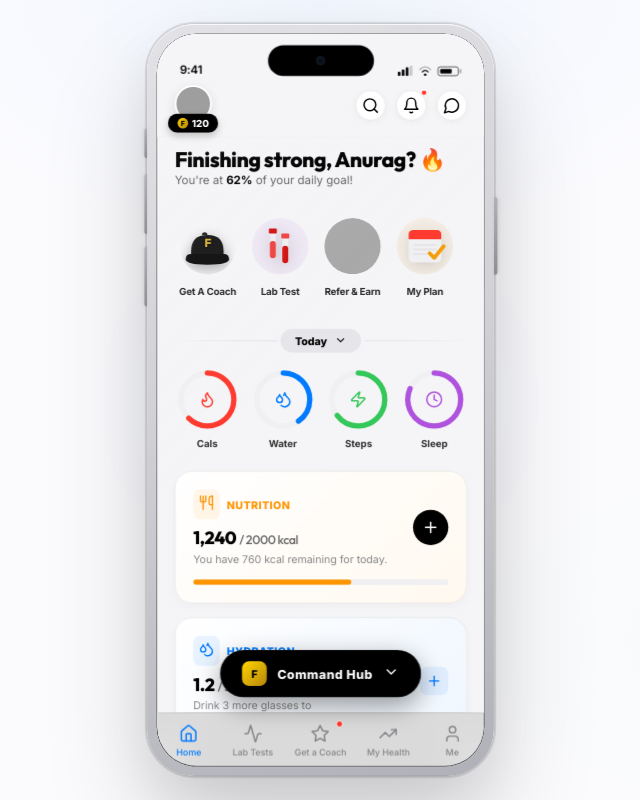
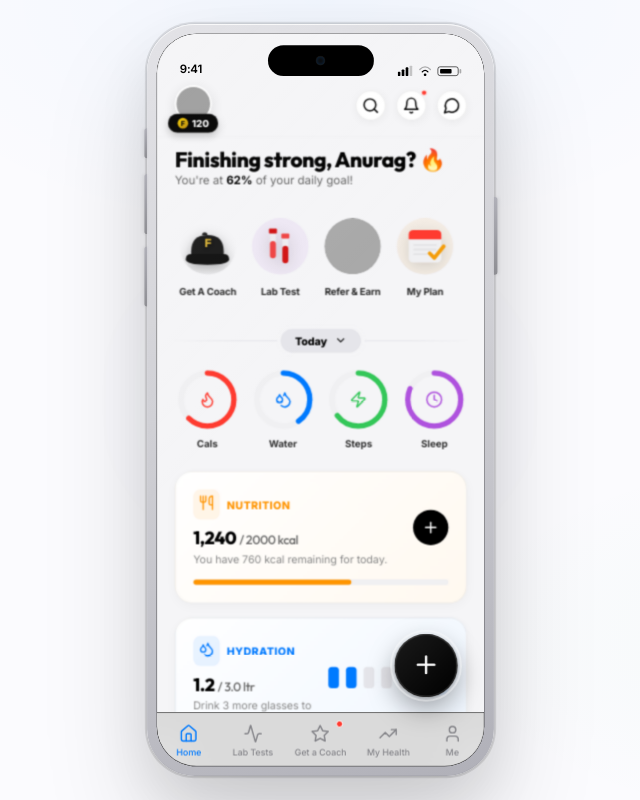
Before and after one commit to Anurag242/Fittr, a React (Vite) app: page / in a window 1280 px wide. Shown: the whole page, without its empty margins (320-960 px from the left). Built offline with nearby package versions, Linux system fonts and the light colour scheme; grey boxes are pictures that could not be loaded.

Commit message:
feat: implement Service Hub V5 Haptic Command Arc iteration

```diff
--- a/src/App.jsx
+++ b/src/App.jsx
@@ -118,132 +118,114 @@ function CalendarOverlay({ isOpen, onClose, onSelect }) {
   );
 }
 
-// ─── Command Dock (OUT OF THE BOX ITERATION 4) ────────
-function CommandDock({ isOpen, onToggle }) {
+// ─── Magic Arc Hub (OUT OF THE BOX ITERATION 5) ──────
+function MagicArcHub({ isOpen, onToggle }) {
   const services = [
-    { label: 'My Plan', desc: 'Workout & Rituals', isCalendar: true, color: '#F59E0B' },
-    { label: 'Smart Scale', desc: 'Composition', isScale: true, color: '#8B5CF6' },
-    { label: 'Lab Test', desc: 'Vitals & Blood', isLabTest: true, color: '#AF52DE' },
-    { label: 'Coach', desc: 'Elite Guidance', isCap: true, color: '#1A1A1A' },
+    { label: 'Coach', icon: Star, color: '#FFD700', angle: -90, isCap: true },
+    { label: 'Labs', icon: Activity, color: '#AF52DE', angle: -60, isLabTest: true },
+    { label: 'Plan', icon: ClipboardList, color: '#34C759', angle: -30, isCalendar: true },
+    { label: 'Scale', icon: Weight, color: '#007AFF', angle: 0, isScale: true },
   ];
 
   const getAsset = (item) => {
     if (item.isCap) return (
-      <svg viewBox="0 0 100 100" style={{ width: '40px', height: '40px' }}>
+      <svg viewBox="0 0 100 100" style={{ width: '32px', height: '32px' }}>
         <path d="M20,60 Q20,30 50,30 Q80,30 80,60 L80,65 Q80,75 50,75 Q20,75 20,65 Z" fill="#FFF" />
         <text x="50" y="55" textAnchor="middle" fontSize="14" fontWeight="900" fill="#D4AF37">F</text>
       </svg>
     );
     if (item.isCalendar) return (
-      <svg viewBox="0 0 100 100" style={{ width: '40px', height: '40px' }}>
+      <svg viewBox="0 0 100 100" style={{ width: '32px', height: '32px' }}>
         <rect x="15" y="25" width="70" height="60" rx="10" fill="#FFF" />
         <path d="M15,35 L85,35 L85,25 Q85,15 75,15 L25,15 Q15,15 15,25 Z" fill="#FF3B30" />
       </svg>
     );
     if (item.isScale) return (
-      <svg viewBox="0 0 100 100" style={{ width: '40px', height: '40px' }}>
+      <svg viewBox="0 0 100 100" style={{ width: '32px', height: '32px' }}>
         <rect x="10" y="20" width="80" height="70" rx="12" fill="#FFF" />
         <rect x="35" y="35" width="30" height="15" rx="4" fill="#000" />
       </svg>
     );
     if (item.isLabTest) return (
-      <svg viewBox="0 0 100 100" style={{ width: '40px', height: '40px' }}>
+      <svg viewBox="0 0 100 100" style={{ width: '32px', height: '32px' }}>
         <rect x="30" y="20" width="12" height="55" rx="6" fill="#FFF" />
         <rect x="55" y="30" width="12" height="55" rx="6" fill="#FFF" />
       </svg>
     );
-    return <item.icon size={32} color="#FFF" />;
+    return <item.icon size={24} color="#FFF" />;
   };
 
   return (
-    <>
-      {/* Dim Overlay */}
+    <div style={{ position: 'absolute', bottom: '100px', right: '30px', zIndex: 3000 }}>
+      {/* Radial Menu Items */}
       <AnimatePresence>
-        {isOpen && (
+        {isOpen && services.map((s, i) => (
           <motion.div
-            initial={{ opacity: 0 }}
-            animate={{ opacity: 1 }}
-            exit={{ opacity: 0 }}
-            onClick={() => onToggle(false)}
-            style={{ position: 'absolute', inset: 0, zIndex: 1500, background: 'rgba(0,0,0,0.4)', backdropFilter: 'blur(8px)' }}
+            key={s.label}
+            initial={{ opacity: 0, scale: 0, x: 0, y: 0 }}
+            animate={{
+              opacity: 1,
+              scale: 1,
+              x: Math.cos(s.angle * (Math.PI / 180)) * 100,
+              y: Math.sin(s.angle * (Math.PI / 180)) * 100
+            }}
+            exit={{ opacity: 0, scale: 0, x: 0, y: 0 }}
+            transition={{ type: 'spring', damping: 12, stiffness: 200, delay: i * 0.05 }}
+            style={{
+              position: 'absolute',
+              width: '64px', height: '64px',
+              background: 'rgba(0,0,0,0.85)',
+              borderRadius: '50%',
+              display: 'flex', alignItems: 'center', justifyContent: 'center',
+              boxShadow: '0 8px 24px rgba(0,0,0,0.3)',
+              border: '1px solid rgba(255,255,255,0.1)',
+              cursor: 'pointer'
+            }}
+          >
+            {getAsset(s)}
+            <motion.span
+              initial={{ opacity: 0 }}
+              animate={{ opacity: 1 }}
+              style={{
+                position: 'absolute', bottom: '-22px', fontSize: '10px',
+                fontWeight: '800', color: '#000', whiteSpace: 'nowrap'
+              }}
+            >
+              {s.label.toUpperCase()}
+            </motion.span>
+          </motion.div>
+        ))}
+      </AnimatePresence>
+
+      {/* Main Trigger Orb */}
+      <motion.button
+        whileTap={{ scale: 0.9 }}
+        onClick={() => onToggle(!isOpen)}
+        style={{
+          width: '72px', height: '72px',
+          background: isOpen ? '#000' : 'linear-gradient(135deg, #1A1A1A 0%, #000 100%)',
+          borderRadius: '50%',
+          border: '2px solid rgba(255,255,255,0.1)',
+          display: 'flex', alignItems: 'center', justifyContent: 'center',
+          boxShadow: '0 12px 32px rgba(0,0,0,0.4)',
+          cursor: 'pointer',
+          position: 'relative',
+          zIndex: 3001
+        }}
+      >
+        <motion.div animate={{ rotate: isOpen ? 45 : 0 }}>
+          <Plus size={32} color="#FFF" />
+        </motion.div>
+
+        {!isOpen && (
+          <motion.div
+            animate={{ scale: [1, 1.2, 1], opacity: [0.3, 0.6, 0.3] }}
+            transition={{ repeat: Infinity, duration: 2 }}
+            style={{ position: 'absolute', inset: -4, border: '2px solid #FFF', borderRadius: '50%', opacity: 0.3 }}
           />
         )}
-      </AnimatePresence>
-
-      <div style={{
-        position: 'absolute', bottom: '100px', left: '50%', transform: 'translateX(-50%)',
-        zIndex: 1600, width: '100%', padding: '0 20px', pointerEvents: 'none'
-      }}>
-        <AnimatePresence>
-          {isOpen && (
-            <motion.div
-              initial={{ y: 100, opacity: 0, scale: 0.9 }}
-              animate={{ y: 0, opacity: 1, scale: 1 }}
-              exit={{ y: 100, opacity: 0, scale: 0.9 }}
-              transition={{ type: 'spring', damping: 20, stiffness: 150 }}
-              style={{
-                background: 'rgba(26, 26, 26, 0.98)',
-                borderRadius: '32px', padding: '24px',
-                border: '1px solid rgba(255,255,255,0.1)',
-                boxShadow: '0 20px 60px rgba(0,0,0,0.5)',
-                pointerEvents: 'auto',
-                marginBottom: '20px'
-              }}
-            >
-              <div style={{ display: 'grid', gridTemplateColumns: 'repeat(2, 1fr)', gap: '16px' }}>
-                {services.map((s, i) => (
-                  <motion.div
-                    key={s.label}
-                    whileTap={{ scale: 0.95 }}
-                    initial={{ opacity: 0, y: 10 }}
-                    animate={{ opacity: 1, y: 0 }}
-                    transition={{ delay: i * 0.05 }}
-                    style={{
-                      background: 'rgba(255,255,255,0.05)',
-                      borderRadius: '24px', padding: '16px',
-                      display: 'flex', flexDirection: 'column', alignItems: 'center',
-                      textAlign: 'center', gap: '12px', cursor: 'pointer'
-                    }}
-                  >
-                    <div style={{ width: '56px', height: '56px', borderRadius: '16px', background: 'rgba(255,255,255,0.1)', display: 'flex', alignItems: 'center', justifyContent: 'center' }}>
-                      {getAsset(s)}
-                    </div>
-                    <div>
-                      <p style={{ fontSize: '13px', fontWeight: '800', color: '#FFF' }}>{s.label}</p>
-                      <p style={{ fontSize: '10px', color: 'rgba(255,255,255,0.5)', fontWeight: '600' }}>{s.desc}</p>
-                    </div>
-                  </motion.div>
-                ))}
-              </div>
-            </motion.div>
-          )}
-        </AnimatePresence>
-
-        {/* The Main Dock Pill */}
-        <motion.div
-          whileTap={{ scale: 0.92 }}
-          onClick={() => onToggle(!isOpen)}
-          style={{
-            pointerEvents: 'auto',
-            background: '#000',
-            borderRadius: '100px',
-            padding: '12px 24px',
-            display: 'flex', alignItems: 'center', justifyContent: 'center',
-            gap: '12px', border: '1px solid rgba(255,255,255,0.1)',
-            boxShadow: '0 10px 30px rgba(0,0,0,0.4)',
-            cursor: 'pointer',
-            margin: '0 auto',
-            width: 'fit-content'
-          }}
-        >
-          <div style={{ width: '28px', height: '28px', background: 'linear-gradient(135deg, #FFD700, #B8860B)', borderRadius: '8px', display: 'flex', alignItems: 'center', justifyContent: 'center', fontSize: '12px', fontWeight: '900', color: '#000' }}>F</div>
-          <span style={{ fontSize: '14px', fontWeight: '800', color: '#FFF', letterSpacing: '0.5px' }}>Command Hub</span>
-          <motion.div animate={{ rotate: isOpen ? 180 : 0 }}>
-            <ChevronDown size={18} color="#FFF" />
-          </motion.div>
-        </motion.div>
-      </div>
-    </>
+      </motion.button>
+    </div>
   );
 }
 
@@ -891,12 +873,21 @@ function BottomNav() {
 // ─── App ─────────────────────────────────────────────
 export default function App() {
   const [showCalendar, setShowCalendar] = useState(false);
-  const [showDock, setShowDock] = useState(false);
+  const [showArc, setShowArc] = useState(false);
 
   return (
     <IPhoneMockup>
       <div style={{ display: 'flex', flexDirection: 'column', height: '100%', minHeight: '852px', position: 'relative', overflow: 'hidden' }}>
-        <div style={{ flex: 1, overflowY: 'auto', overflowX: 'hidden', scrollbarWidth: 'none' }}>
+        {/* Spatial Recession Effect on Dashboard */}
+        <motion.div
+          animate={{
+            scale: showArc ? 0.94 : 1,
+            filter: showArc ? 'blur(10px) brightness(0.7)' : 'blur(0px) brightness(1)',
+            borderRadius: showArc ? '40px' : '0px'
+          }}
+          transition={{ type: 'spring', damping: 20, stiffness: 100 }}
+          style={{ flex: 1, overflowY: 'auto', overflowX: 'hidden', scrollbarWidth: 'none', background: '#F5F5F7' }}
+        >
           <div className="app" style={{ paddingBottom: '120px' }}>
             <Header />
             <DailyRituals onOpenCalendar={() => setShowCalendar(true)} />
@@ -905,11 +896,11 @@ export default function App() {
             <LiveSessions />
             <CommunityHighlights />
           </div>
-        </div>
+        </motion.div>
 
-        <CommandDock
-          isOpen={showDock}
-          onToggle={setShowDock}
+        <MagicArcHub
+          isOpen={showArc}
+          onToggle={setShowArc}
         />
 
         <BottomNav />
```
